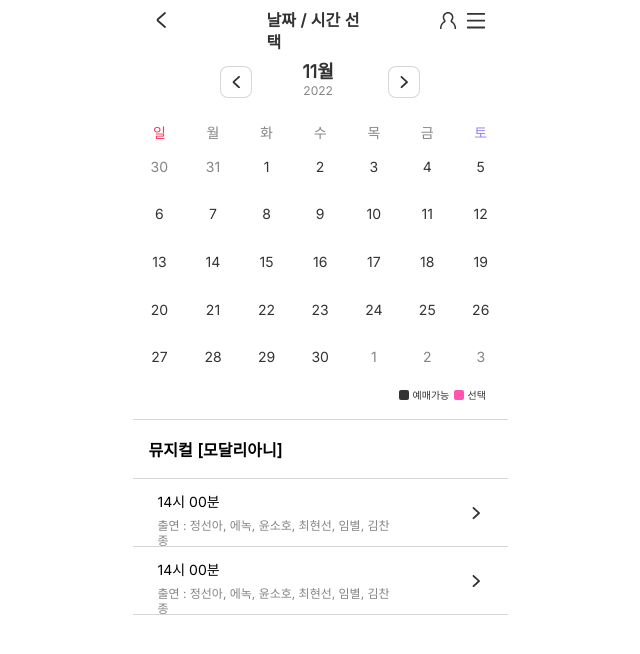
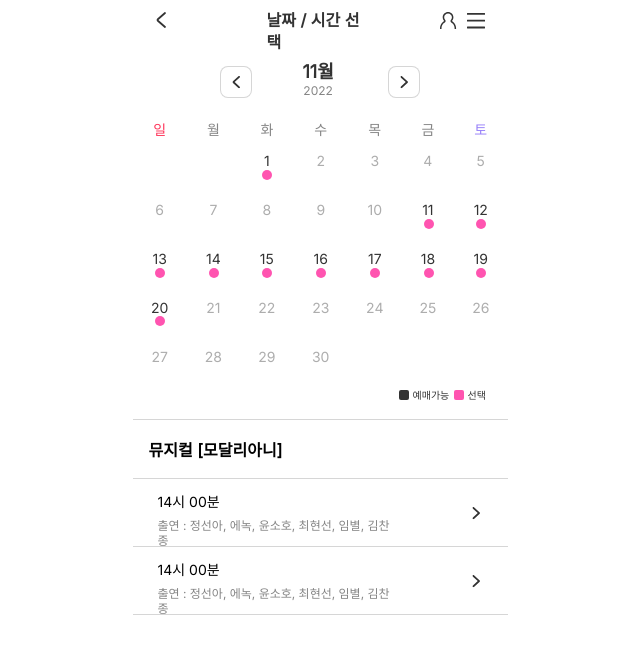
Before and after one commit to CDS-Seminar-1-IN-SOPT/Client, a React (Create React App) app: page /dateoff in a window 1280 px wide. Shown: the top 654 px of the page, without its empty margins (320-960 px from the left). Built offline with nearby package versions, Linux system fonts and the light colour scheme.

Commit message:
Feat✨: 공연 날짜 달력 표시(예시데이터로 적용)

```diff
--- a/src/components/DateOff/Calendar/CalendarBody.jsx
+++ b/src/components/DateOff/Calendar/CalendarBody.jsx
@@ -1,9 +1,10 @@
 import { startOfMonth, endOfMonth, startOfWeek, endOfWeek, addDays, format, isSameMonth } from 'date-fns';
 import React from 'react';
 import styled, { css } from 'styled-components';
-import { mixins, theme } from 'styles/theme';
+import { theme } from 'styles/theme';
 
 const DATES = ['월', '화', '수', '목', '금'];
+const MOVIE = ['01', '11', '12', '13', '14', '15', '16', '17', '18', '19', '20'];
 
 function CalendarBody({ currentMonth }) {
   const monthStart = startOfMonth(currentMonth);
@@ -14,6 +15,14 @@ function CalendarBody({ currentMonth }) {
   let days = [];
   let day = startDate;
   let formattedDate = '';
+
+  for (let i = 0; i < MOVIE.length; i++) {
+    if (MOVIE[i].charAt(0) === '0') {
+      let temp = MOVIE[i];
+      MOVIE.splice(i, 1);
+      MOVIE.push(temp.replace(/(^0+)/, ''));
+    }
+  }
 
   while (day <= endDate) {
     for (let i = 0; i < 7; i++) {
@@ -62,9 +71,15 @@ function CalendarBody({ currentMonth }) {
             {rows.map((row, idx) => (
               <Styled.Tr key={idx}>
                 {row.props.children.map((r, idx) => (
-                  <Styled.Td key={idx} disabled={r.props.className === 'disabled'}>
-                    {r.props.children.props.children}
-                  </Styled.Td>
+                  <>
+                    <Styled.Td
+                      key={idx}
+                      disabled={r.props.className === 'disabled'}
+                      movie={MOVIE.includes(r.props.children.props.children)}>
+                      {r.props.children.props.children}
+                      {MOVIE.includes(r.props.children.props.children) && <div />}
+                    </Styled.Td>
+                  </>
                 ))}
               </Styled.Tr>
             ))}
@@ -83,14 +98,6 @@ export default CalendarBody;
 
 const Styled = {
   Root: styled.div``,
-  DateItem: styled.div`
-    width: 3.5rem;
-    ${mixins.rowFlexBox}
-    margin-right: 1rem;
-    font-size: ${theme.fontSizes.title03};
-    font-weight: ${theme.fontWeights.title03};
-    color: ${theme.colors.grey_01};
-  `,
   Table: styled.table`
     border-collapse: collapse;
     width: 100%;
@@ -101,19 +108,19 @@ const Styled = {
   Tr: styled.tr``,
   Tbody: styled.tbody``,
   Td: styled.td`
-    padding: 0.3rem;
-    width: 12rem;
-    height: 1rem;
     text-align: center;
     font-weight: ${theme.fontWeights.title03};
     font-size: ${theme.fontSizes.title03};
-    color: ${theme.colors.grey_01};
+    color: ${theme.colors.grey_03};
     vertical-align: middle;
+    cursor: pointer;
+    position: relative;
 
     ${(props) =>
       props.disabled &&
       css`
         color: ${theme.colors.grey_02};
+        opacity: 0;
       `}
 
     ${(props) =>
@@ -131,6 +138,22 @@ const Styled = {
       css`
         color: ${theme.colors.purple};
       `}
+
+      ${(props) =>
+      props.movie &&
+      css`
+        color: ${theme.colors.grey_01};
+      `}
+
+      div {
+      position: absolute;
+      left: 2.2rem;
+      top: 3.3rem;
+      width: 10px;
+      height: 10px;
+      background-color: ${theme.colors.pink};
+      border-radius: 50%;
+    }
   `,
   TicketingBlock: styled.div`
     position: absolute;
```
